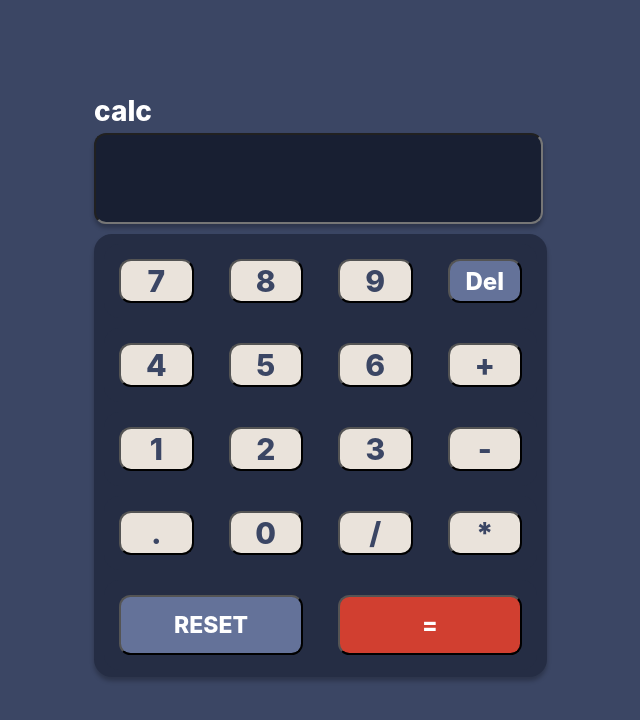
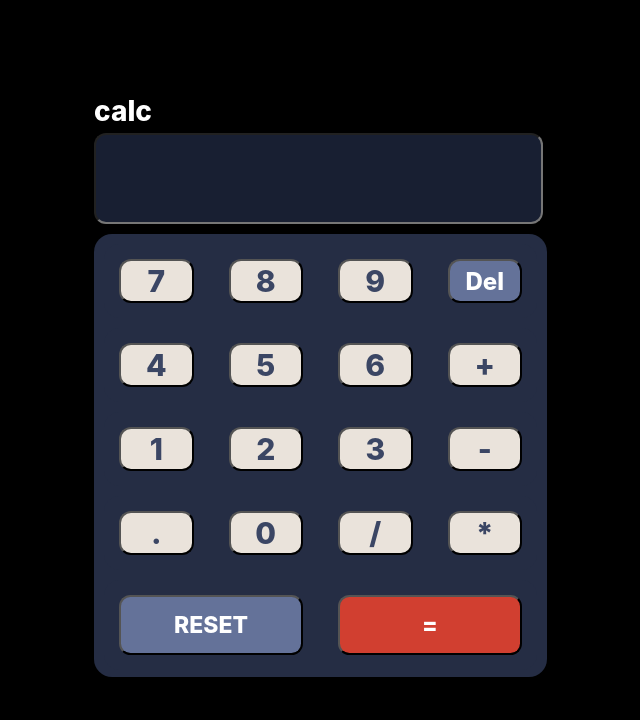
Before and after one commit to durlabh305/Calculator, a plain HTML site: page index.html in a window 1280 px wide. Shown: the whole page, without its empty margins (372-1012 px from the left). Drawn offline with Linux system fonts and the light colour scheme.

Commit message:
Color change

```diff
--- a/style.css
+++ b/style.css
@@ -1,5 +1,5 @@
 *{
-  background-color: #3B4664;
+  background-color: #000000;
 }
 
 
```
